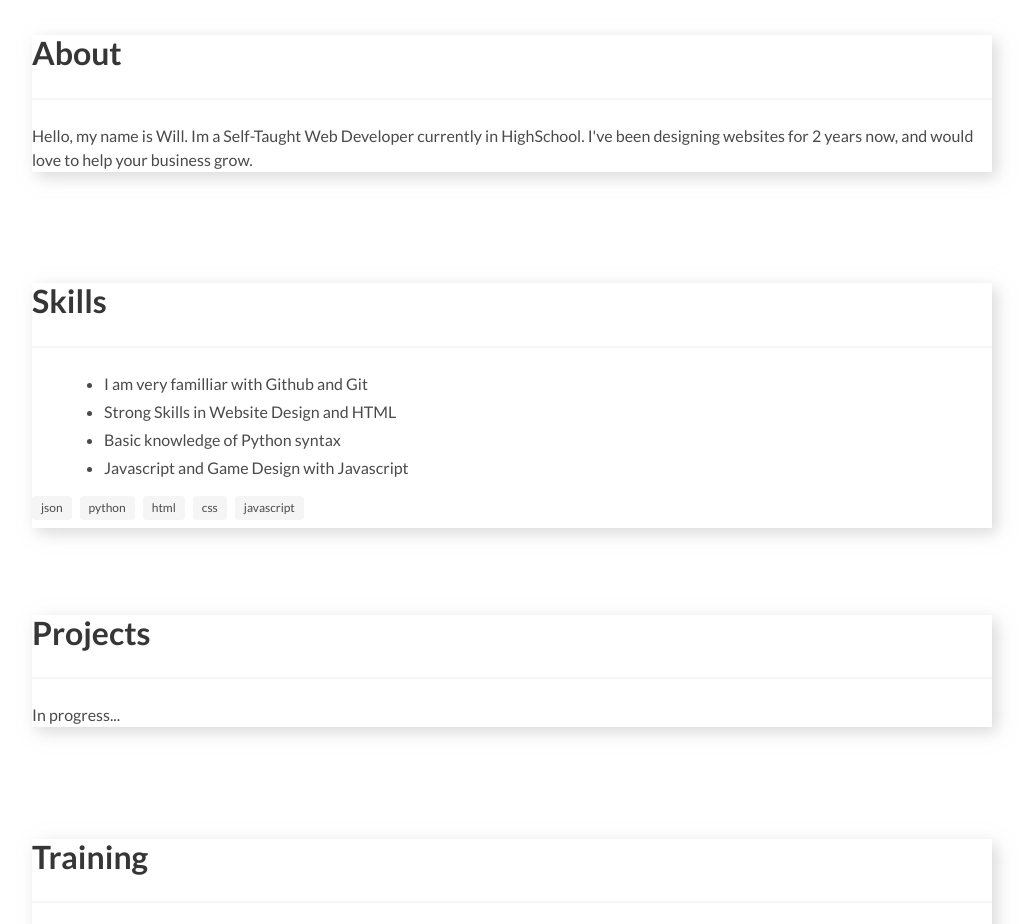
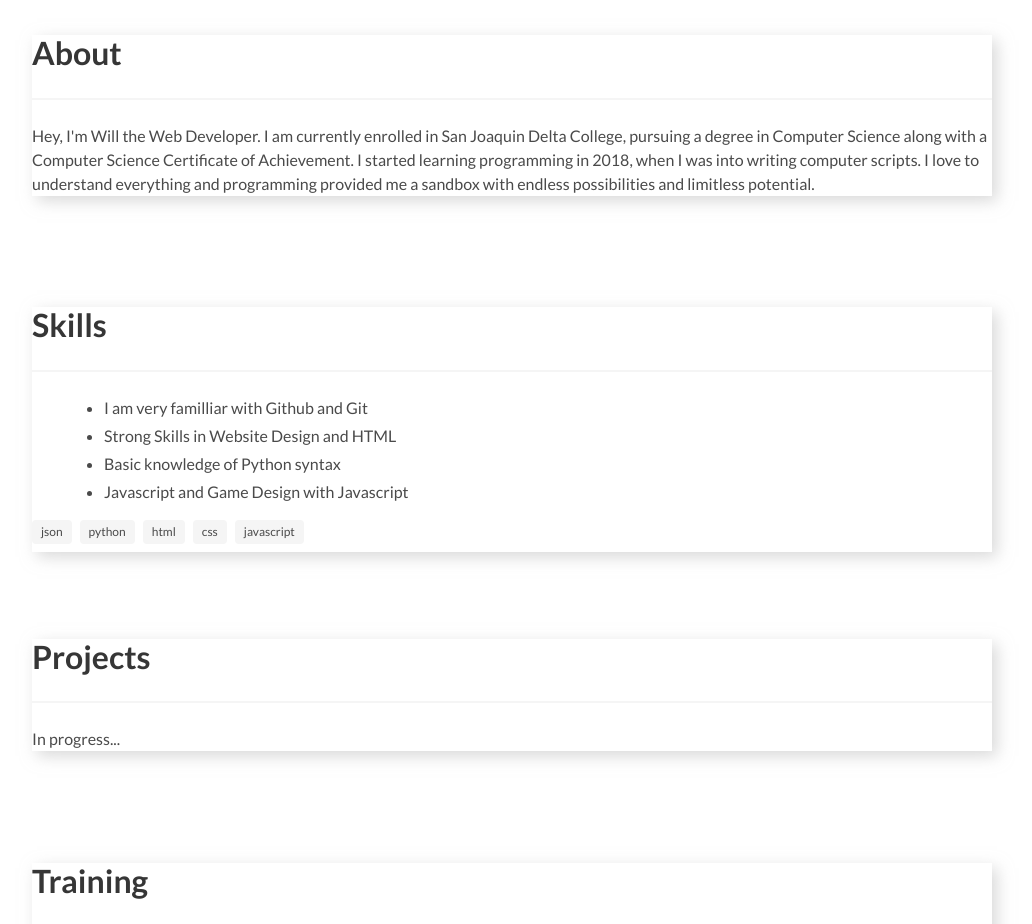
Before and after one commit to WillSouza1234/Portfolio, a plain HTML site: page index.html in a window 1280 px wide. Shown: the part 1000-1924 px from the top of the page, without its empty margins (128-1160 px from the left). Drawn offline with Linux system fonts and the light colour scheme.

Commit message:
Update index.html

```diff
--- a/index.html
+++ b/index.html
@@ -46,7 +46,14 @@
     <div class="container">
       <h1 class="title">About</h1>
       <hr />
-      <p>Hello, my name is Will. Im a Self-Taught Web Developer currently in HighSchool. I've been designing websites for 2 years now, and would love to help your business grow.</p>
+      <div id="bio">
+        <p>
+          Hey, I'm Will the Web Developer. I am currently enrolled in San Joaquin Delta College, pursuing
+          a degree in Computer Science along with a Computer Science Certificate of Achievement. I started learning programming in
+          2018, when I was into writing computer scripts. I love to understand everything and programming provided me a sandbox with
+          endless possibilities and limitless potential.
+        </p>
+      </div>
     </div>
   </section>
    <section class="section">
```
